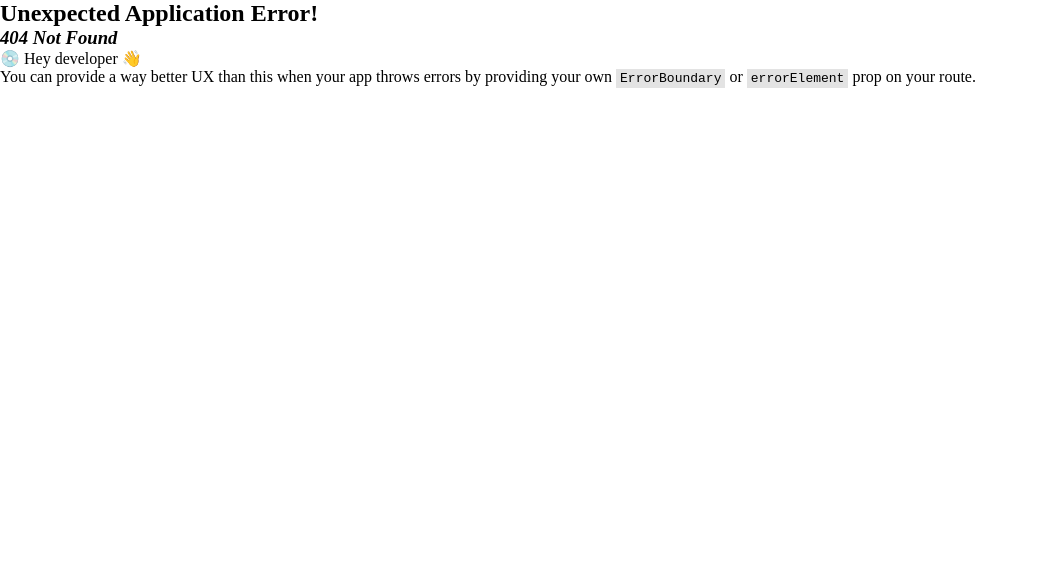
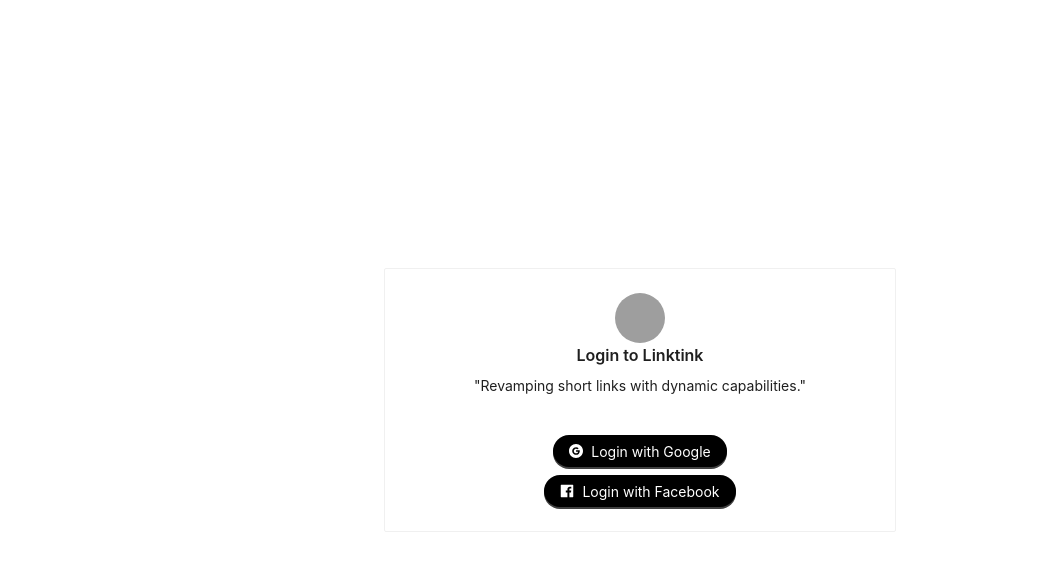
Before and after one commit to rakibul-dev/linktink, a React (Vite) app: page /login in a window 1280 px wide. Before the commit this address had no page. Shown: the top 570 px of the page, without its empty margins (0-1038 px from the left). Built offline with nearby package versions, Linux system fonts and the light colour scheme; grey boxes are pictures that could not be loaded.

Commit message:
feat: add login page

```diff
--- /dev/null
+++ b/src/Pages/Auth/LoginPage.jsx
@@ -0,0 +1,59 @@
+import React from "react";
+import { Card, Button, Flex, Typography } from "antd";
+import { GoogleCircleFilled, FacebookFilled } from "@ant-design/icons";
+const { Title, Paragraph } = Typography;
+const LoginPage = () => {
+  return (
+    <div
+      style={{
+        display: "flex",
+        flexDirection: "column",
+        height: "100vh",
+        width: "100%",
+        justifyContent: "center",
+        alignItems: "center",
+      }}
+    >
+      <Card
+        style={{
+          width: "40%",
+        }}
+      >
+        <Flex justify="center" align="center" vertical gap="large">
+          <Flex vertical justify="center" align="center">
+            <img
+              src="https://images.unsplash.com/photo-1575936123452-b67c3203c357?q=80&w=2070&auto=format&fit=crop&ixlib=rb-4.0.3&ixid=M3wxMjA3fDB8MHxwaG90by1wYWdlfHx8fGVufDB8fHx8fA%3D%3D"
+              alt=""
+              style={{ height: "50px", width: "50px", borderRadius: "100%" }}
+            />
+            <Title level={5}>Login to Linktink</Title>
+            <Paragraph>
+              "Revamping short links with dynamic capabilities."
+            </Paragraph>
+          </Flex>
+
+          <Flex vertical justify="center" align="center" gap="small">
+            <Button
+              type="primary"
+              shape="round"
+              icon={<GoogleCircleFilled />}
+              size="middle"
+            >
+              Login with Google
+            </Button>
+            <Button
+              type="primary"
+              shape="round"
+              icon={<FacebookFilled />}
+              size="middle"
+            >
+              Login with Facebook
+            </Button>
+          </Flex>
+        </Flex>
+      </Card>
+    </div>
+  );
+};
+
+export default LoginPage;
```
Also changed, not shown: src/Routes/Router.jsx (+9 -1 lines).
